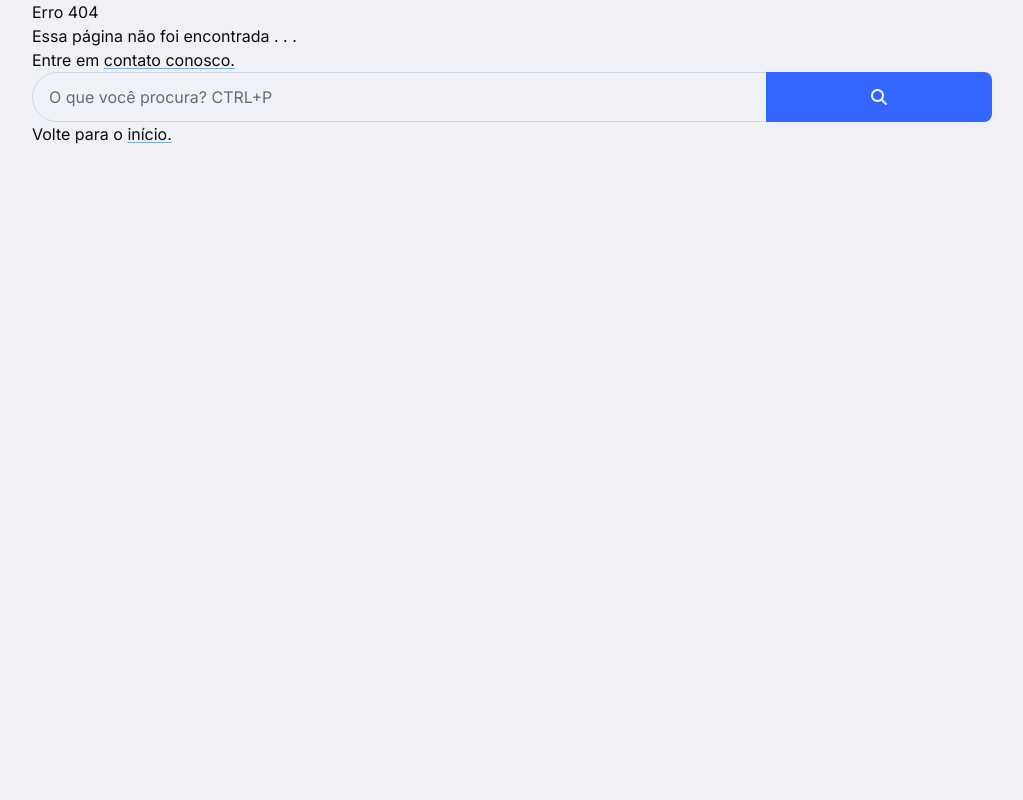
After one commit to dvanael/camara-spp-django, a Django app: page /404/ in a window 1280 px wide. The commit adds this page. Shown: the whole page, without its empty margins (128-1151 px from the left). Run offline with Django 5.2, Linux system fonts and the light colour scheme; some libraries are stand-ins or nearby versions.

Commit message:
feat: atualiza migrações e adiciona páginas de erro

```diff
--- a/app/urls.py
+++ b/app/urls.py
@@ -8,6 +8,8 @@ from .views import (
     ExPresidentesView,
     ProjetosDeLeiView,
     search_pages,
+    erro_404,
+    erro_500,
 )
 
 urlpatterns = [
@@ -18,4 +20,7 @@ urlpatterns = [
     path("ex-presidentes/", ExPresidentesView.as_view(), name="ex-presidentes"),
     path("projetos-de-lei/", ProjetosDeLeiView.as_view(), name="projetos-de-lei"),
     path("search/", search_pages, name="search"),
+    # test erro
+    path("404/", erro_404, name="404"),
+    path("500/", erro_500, name="500"),
 ]
--- a/app/views.py
+++ b/app/views.py
@@ -87,3 +87,13 @@ def search_pages(request):
     pages = Pagina.objects.filter(nome__icontains=query)
     context["pages"] = pages
     return render(request, template, context)
+
+
+def erro_404(request):
+    template = "404.html"
+    return render(request, template)
+
+
+def erro_500(request):
+    template = "500.html"
+    return render(request, template)
--- /dev/null
+++ b/templates/404.html
@@ -0,0 +1,26 @@
+{% extends "base.html" %}
+{% load static %}
+{% block navbar %}{% endblock navbar %}
+{% block footer %}{% endblock footer %}
+{% block content %}
+<div class="container">
+  <div class="content-container h-75 accordion center-element">
+    <div class="">
+      <div class="h1 text-center ">Erro 404</div>
+      <div class="h2 text-center ">Essa página não foi encontrada . . .</div>
+      <div class="text-center h3 mb-3">Entre em <a target="_blank" href="https://github.com/dvanael/">contato conosco.</a></div>
+      <div class="text-center h3 mb-3">
+        <form action="{% url 'search' %}" method="get">
+          <fieldset role="group">
+            <input class="input-search" type="text" name="q" id="id-search" placeholder="O que você procura? CTRL+P">
+            <button class="btn btn-search" type="submit">
+              <i class="fa-solid fa-magnifying-glass"></i>
+            </button>
+          </fieldset>
+        </form>
+      </div>
+      <div class="text-center h3 ">Volte para o <a href="{% url 'index' %}">início.</a></div>
+    </div>
+  </div>
+</div>
+{% endblock %}
--- a/templates/base.html
+++ b/templates/base.html
@@ -23,12 +23,18 @@
 
 </head>
 <body>
-  {% include "components/navbar.html" %}
-  {% include "components/sidebar.html" %}
+  {% block navbar %}
+    {% include "components/navbar.html" %}
+    {% include "components/sidebar.html" %}
+  {% endblock navbar %}
+
   <div class="container">
     {% block content %}{% endblock content %}
   </div>
-  {% include "components/footer.html" %}
+
+  {% block footer %}
+    {% include "components/footer.html" %}
+  {% endblock footer %}
 </body>
   <script src="{% static 'js/navbar.js' %}"></script>
   <script src="{% static 'js/sidebar.js' %}"></script>
```
Also changed, not shown: templates/500.html (added, +26 -0 lines), app/migrations/0001_initial.py, app/migrations/0002_pagina.py (deleted).
